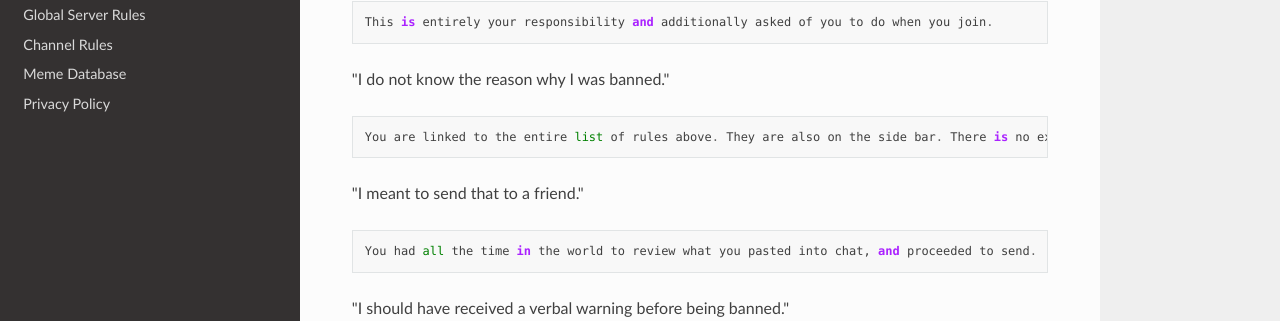
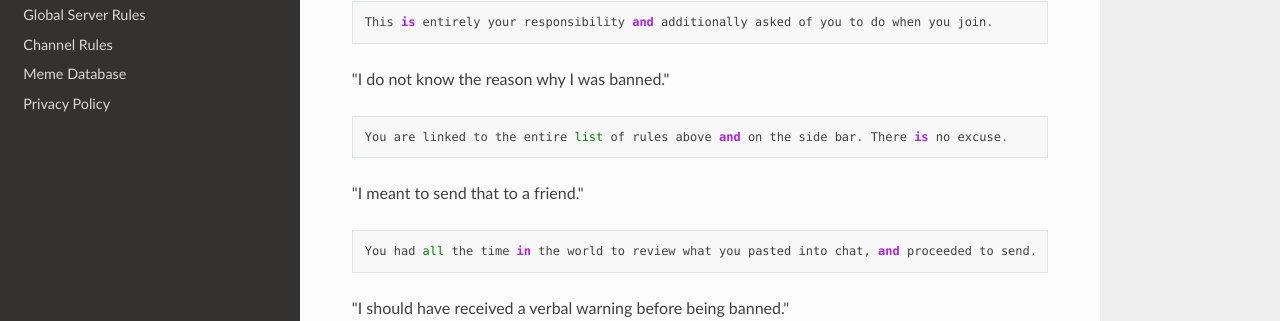
Before and after one commit to EternalllZM/rtd-codz, a Sphinx documentation site: the page built from docs/source/appeal_guide.rst, in a window 1280 px wide and 900 px high, scrolled down 746 px. Shown: the part 130-451 px from the top of the window. Built offline with Sphinx 7.4.7 and the Read the Docs theme 2.0.0, drawn with Linux system fonts in a browser that asks for light colours.

Commit message:
Update appeal_guide.rst

```diff
--- a/docs/source/appeal_guide.rst
+++ b/docs/source/appeal_guide.rst
@@ -31,7 +31,7 @@ At the end of the day, you posted it into ours and were banned. That being said,
 
 \"I do not know the reason why I was banned.\"
 ::
-    You are linked to the entire list of rules above. They are also on the side bar. There is no excuse.
+    You are linked to the entire list of rules above and on the side bar. There is no excuse.
 
 \"I meant to send that to a friend.\"
 ::
```
